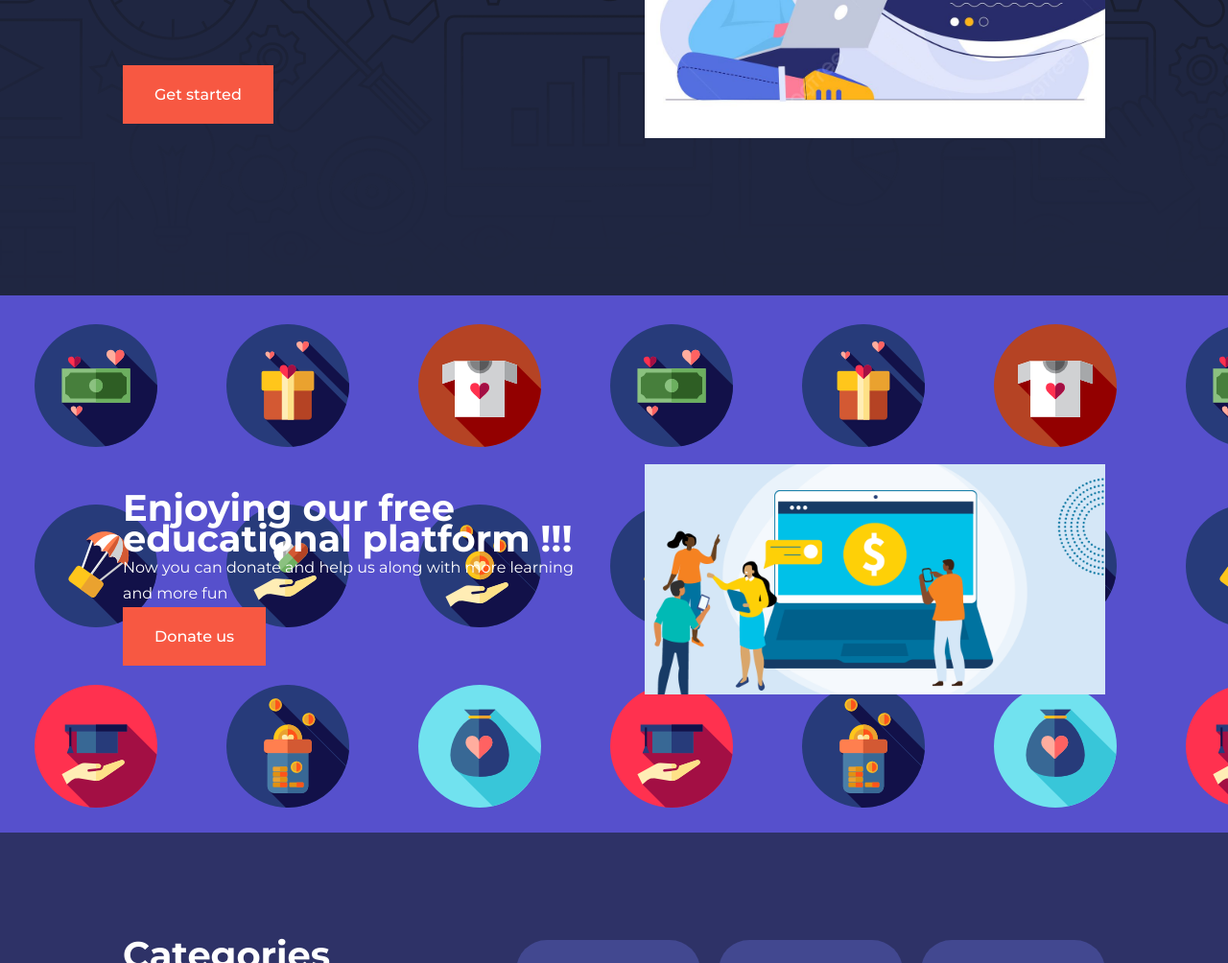
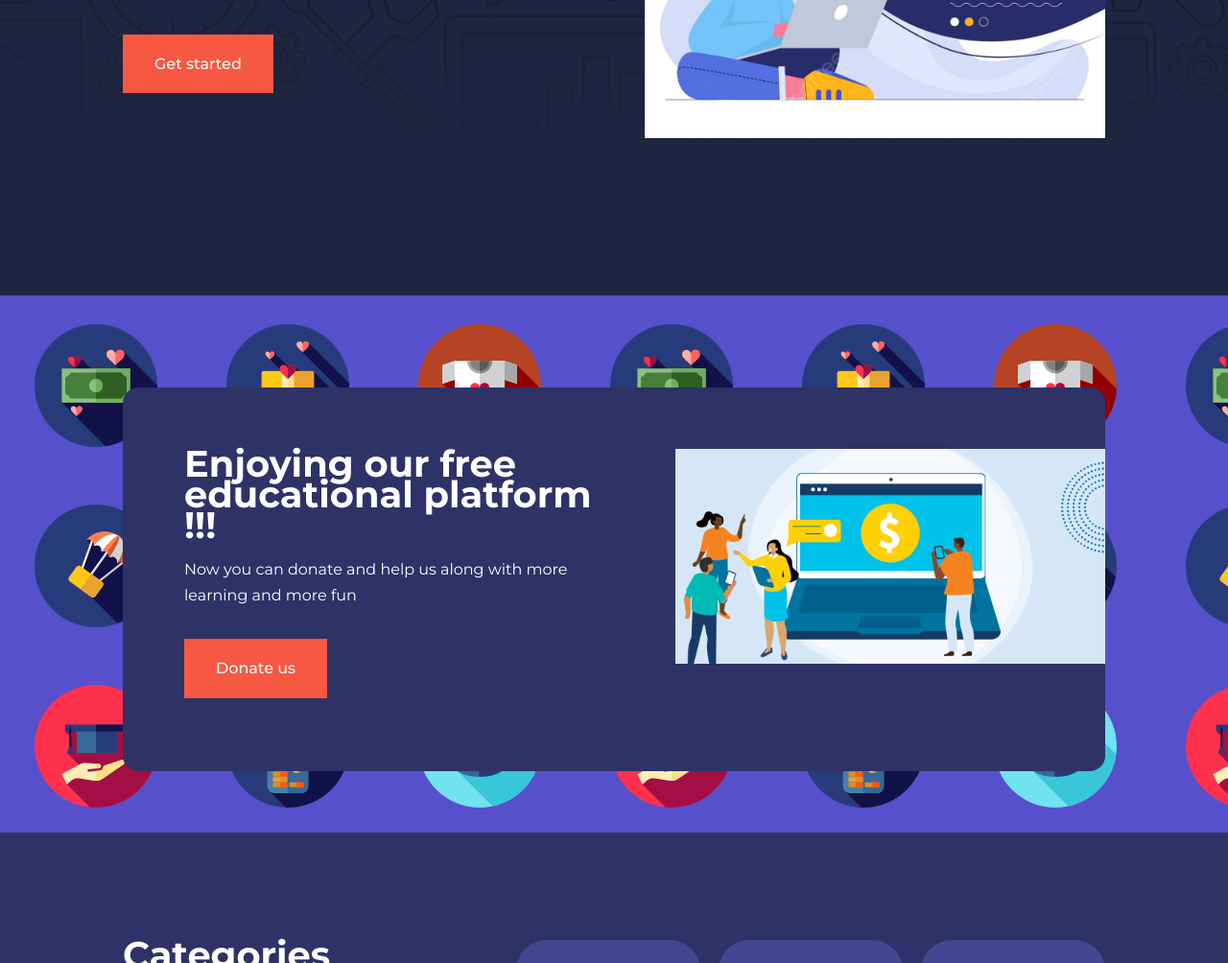
Before and after one commit to ka-anbuselvan-03/Course-Up, a website: page public/index.html in a window 1280 px wide. Shown: the part 412-1416 px from the top of the page at 96% size. Drawn offline with nearby package versions, Linux system fonts and the light colour scheme.

Commit message:
Donate us container added have to link it with payment details also this doanate us can be altered to teacher login later

```diff
--- a/public/css/style.css
+++ b/public/css/style.css
@@ -168,7 +168,7 @@ header{
 }
 .header_left p{
     margin: 1rem 0 2.4rem;
-    padding: 2rem;
+
 
 }
 
@@ -177,18 +177,26 @@ header{
     position: relative;
     top: 5rem;
     overflow: hidden;
-    height: 70vh;
+    height: 35rem;
     margin-bottom: 5rem;
     background-color: #5650cc;
 }
 
 .teacher_container{
+    background: var(--color-bg1);
+    padding: 4rem;
     display: grid;
-    grid-template-columns: 1fr 1fr;
-    align-items: center;
+    grid-template-columns: 50% 50%;
     gap: 4rem;
-    height: 100%;
+    height: 25rem;
+    margin: 0rem auto;
+    border-radius: 1rem;
 }
+
+.teacher_container p{
+    margin: 1rem 0 2rem;
+}
+
 
 
 /*---------------CATEGORIES--------------*/
--- a/public/index.html
+++ b/public/index.html
@@ -61,7 +61,7 @@
                         The learning platform helps you to connect with people
                         and makes the education easier and simpler
                     </p>
-                    <a href="Register.html" class="btn btn-primary">Get started</a>
+                    <a href="#" class="btn btn-primary">Get started</a>
                 </div>
 
                 <div class="header_right">
```
